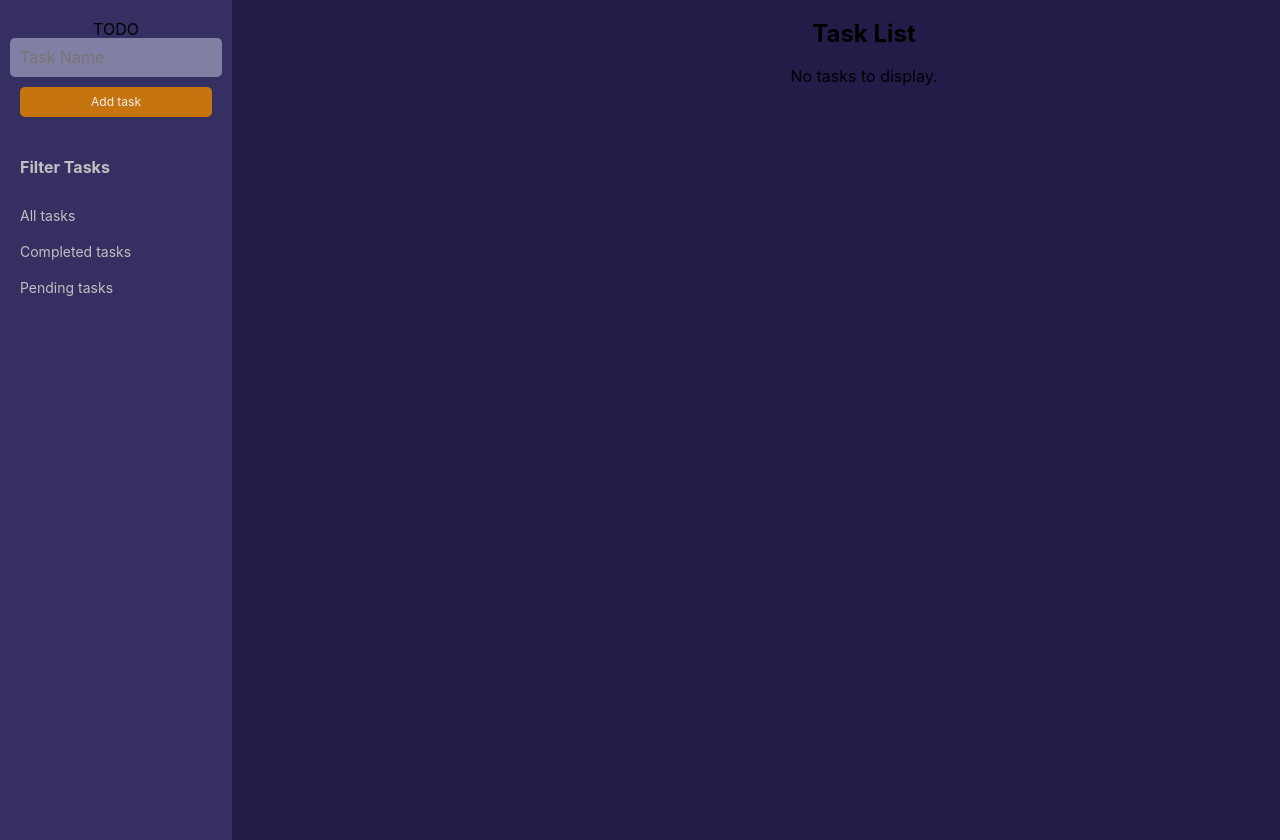
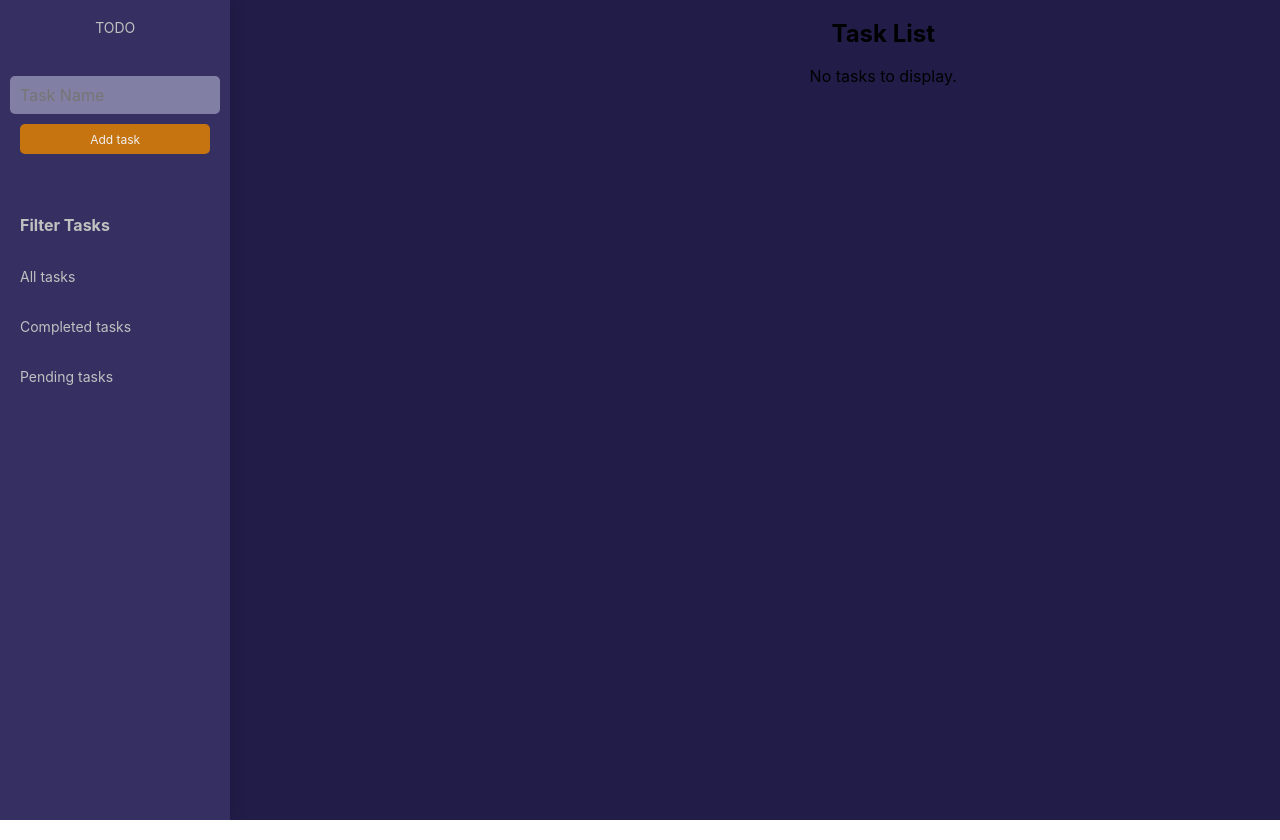
Before and after one commit to ezerindeed/my-todo-app, a React (Create React App) app: page / in a window 1280 px wide. Built offline with nearby package versions, Linux system fonts and the light colour scheme.

Commit message:
Update code

```diff
--- a/src/components/LeftPanel.js
+++ b/src/components/LeftPanel.js
@@ -21,6 +21,7 @@ const LeftPanel = ({ onAddTask, onFilterChange }) => {
   return (
     <div className="left-panel">
       <div className='app-name'>TODO</div>
+      <div className='add-task'>
         <input
           type="text"
           placeholder="Task Name"
@@ -28,16 +29,17 @@ const LeftPanel = ({ onAddTask, onFilterChange }) => {
           onChange={(e) => setTaskName(e.target.value)}
         />
         <button onClick={handleAddTask}>Add task</button>
+      </div>
       <div className='filter'>
         <h4>Filter Tasks</h4>
         <div className={selectedFilter === 'all' ? 'active' : ''} onClick={() => handleFilterChange('all')}>
-          All tasks
+          <p>All tasks</p>
         </div>
         <div className={selectedFilter === 'completed' ? 'active' : ''} onClick={() => handleFilterChange('completed')}>
-          Completed tasks
+          <p>Completed tasks</p>
         </div>
         <div className={selectedFilter === 'pending' ? 'active' : ''} onClick={() => handleFilterChange('pending')}>
-          Pending tasks
+          <p>Pending tasks</p>
         </div>
       </div>
     </div>
--- a/src/components/Task.js
+++ b/src/components/Task.js
@@ -19,7 +19,7 @@ const Task = ({ task, onCompleteTask, onDeleteTask }) => {
     <div className='task-card'>
       <div className='task-name'>{name}</div>
       <div className='under'>
-        <div className='task-status'>{status}</div>
+        <div className='task-status'>Status: {status}</div>
         <div className='task-buttons'>
           <div className='button' onClick={handleCompleteClick}>{status === 'completed' ? 'Undo' : ''} <MdDoneAll /> </div>
           <div className='button' onClick={handleDeleteClick}><RiDeleteBin6Line /></div>
--- a/src/styles/LeftPanel.css
+++ b/src/styles/LeftPanel.css
@@ -1,11 +1,27 @@
 .left-panel {
-    width: 15%;
+    position: relative;
+    width: 18%;
     height: 100svh;
     float: left;
-    padding: 20px;
+    padding-top: 20px;
     background-color: #363062;
     display: flex;
     flex-direction: column;
+    box-shadow: 5px 0px 10px rgba(0, 0, 0, 0.1);
+}
+
+.left-panel .app-name {
+    font-size: 14px;
+    color: #c0c0c0;
+    margin-bottom: 20px;
+}
+
+.left-panel .add-task {
+    padding: 20px;
+    display: flex;
+    flex-direction: column;
+    justify-content: center;
+    align-items: center;
 }
 
 .left-panel input {
@@ -17,7 +33,7 @@
     border-radius: 5px;
     margin-bottom: 10px;
     background-color: #9393b4cf;
-    color: #d38422;
+    color: #6c420e;
     border: none;
 }
 
@@ -32,13 +48,36 @@
     border-radius: 5px;
     border: none;
 }
-.filter{
+
+.left-panel button:hover {
+    background-color: #c27d28;
+}
+
+.filter h4 {
+    color: #c0c0c0;
+    display: flex;
+    align-self: flex-end;
+    margin-left: 20px;
+}
+
+.filter div{
     display: flex;
     flex-direction: column;
     align-items: flex-start;
     color: #c0c0c0;
+    padding: 0 20px;
+    margin: 10px 0;
+    height: 40px;
+    font-size: 14px;
+    cursor: default;
 }
-.filter div{
-    margin: 10px 0;
-    font-size: 14px;
+
+.filter div:hover {
+    color: #f0f0f0;
 }
+
+.filter div:active, .filter div:focus {
+    background-color: #72728fc7;
+    color: #f0f0f0;
+    border-right: 2px solid #f0f0f0;
+}
--- a/src/styles/MiddlePanel.css
+++ b/src/styles/MiddlePanel.css
@@ -1,5 +1,5 @@
 .middle-panel {
     background-color: #221c49;
     float: right;
-    width: 65%;
+    width: 62%;
 }
--- a/src/styles/Task.css
+++ b/src/styles/Task.css
@@ -19,10 +19,8 @@
 }
 .task-status {
     font-size: 14px;
-    background-color: #8fa2a6;
-    color: #1f3140;
+    color: #8f6c41;
     padding: 2px 4px;
-    border-radius: 10px;
 }
 .task-buttons {
     display: flex;
```
Lines whose indentation alone changed are shown as unchanged.
